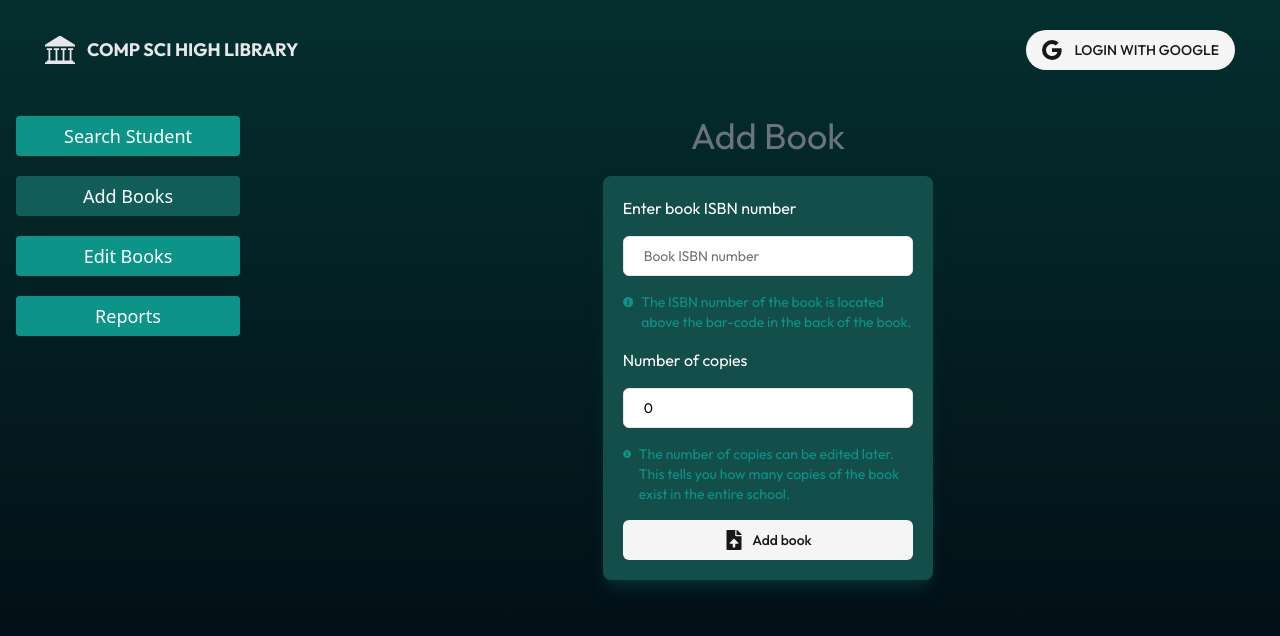
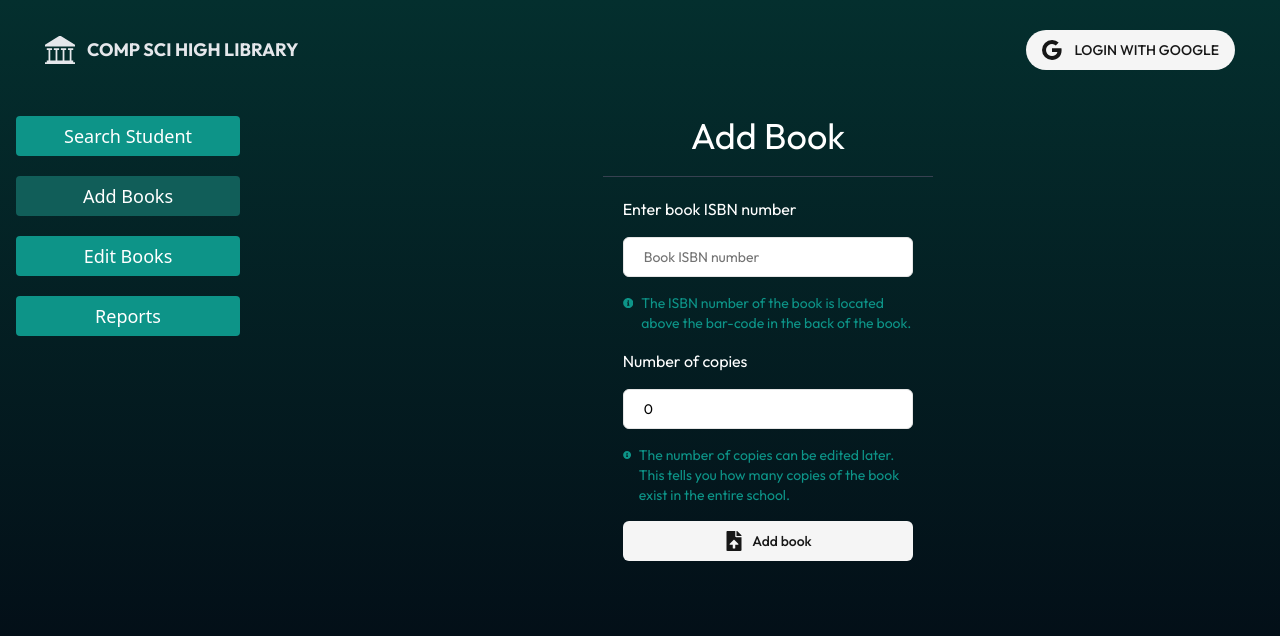
Before and after one commit to Kyptdin/Comp-Sci-High-Library-Management-IP, a React (Vite) app in the folder app/: page /admin/addBooks in a window 1280 px wide. Shown: the top 636 px of the page. Built offline with nearby package versions, Linux system fonts and the light colour scheme.

Commit message:
updated design + bug for adding books

```diff
--- a/app/package.json
+++ b/app/package.json
@@ -12,6 +12,7 @@
   "dependencies": {
     "@radix-ui/react-dropdown-menu": "^2.0.6",
     "@radix-ui/react-navigation-menu": "^1.1.4",
+    "@radix-ui/react-separator": "^1.0.3",
     "@radix-ui/react-slot": "^1.0.2",
     "@radix-ui/react-toast": "^1.1.5",
     "@supabase/supabase-js": "^2.43.1",
--- /dev/null
+++ b/app/src/components/ui/separator.tsx
@@ -0,0 +1,29 @@
+import * as React from "react"
+import * as SeparatorPrimitive from "@radix-ui/react-separator"
+
+import { cn } from "@/lib/utils"
+
+const Separator = React.forwardRef<
+  React.ElementRef<typeof SeparatorPrimitive.Root>,
+  React.ComponentPropsWithoutRef<typeof SeparatorPrimitive.Root>
+>(
+  (
+    { className, orientation = "horizontal", decorative = true, ...props },
+    ref
+  ) => (
+    <SeparatorPrimitive.Root
+      ref={ref}
+      decorative={decorative}
+      orientation={orientation}
+      className={cn(
+        "shrink-0 bg-border",
+        orientation === "horizontal" ? "h-[1px] w-full" : "h-full w-[1px]",
+        className
+      )}
+      {...props}
+    />
+  )
+)
+Separator.displayName = SeparatorPrimitive.Root.displayName
+
+export { Separator }
--- a/app/src/subpages/AddBooksAdminPage.tsx
+++ b/app/src/subpages/AddBooksAdminPage.tsx
@@ -2,6 +2,7 @@ import { cn } from "@/lib/utils";
 import { Input } from "@/components/ui/input";
 import { Button } from "@/components/ui/button";
 import { useToast } from "@/components/ui/use-toast";
+import { Separator } from "@/components/ui/separator"
 
 import { useState } from "react";
 import { FaFileUpload } from "react-icons/fa";
@@ -15,10 +16,12 @@ export const AddBooksAdminPage = () => {
   const { mutateAsync: createBook } = useCreateBook();
   const [bookIsbn, setBookIsbn] = useState<string>("");
   const [totalCopies, setTotalCopies] = useState<number>(0);
+
   const { toast } = useToast();
   const { data, isMutating, trigger } = useSWRMutation(
     isbnApiLink,
-    fetchBookFromIsbn
+    fetchBookFromIsbn,
+    {revalidate: true}
   );
 
   const onSubmit = async (e: React.FormEvent<HTMLFormElement>) => {
@@ -49,10 +52,11 @@ export const AddBooksAdminPage = () => {
 
   return (
     <div className="p-4 w-[80%] font-outfit text-white full-center flex-col justify-start">
-      <h2 className="text-4xl mb-5 text-gray-500">Add Book</h2>
+      <h2 className="text-4xl mb-5">Add Book</h2>
+      <Separator className="w-1/3 bg-gray-700"/>
 
       <form
-        className="flex flex-col gap-4 w-1/3 p-5 bg-teal-900 shadow-lg shadow-teal-950 rounded-lg"
+        className="flex flex-col gap-4 w-1/3 p-5 rounded-lg"
         onSubmit={onSubmit}
       >
         <h2>Enter book ISBN number</h2>
```
Also changed, not shown: 1 other file (tests, documents, lock files or other folders).
